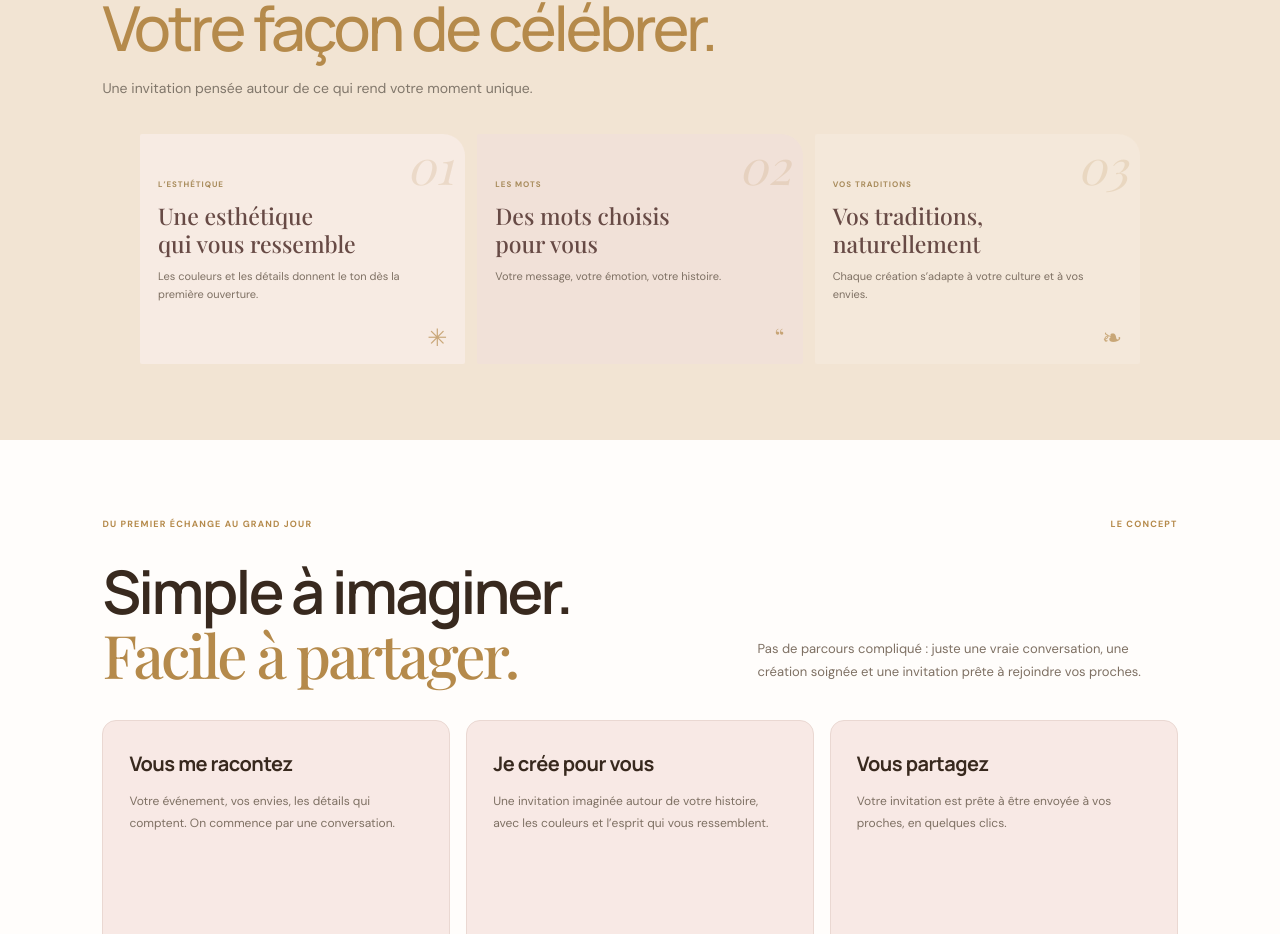
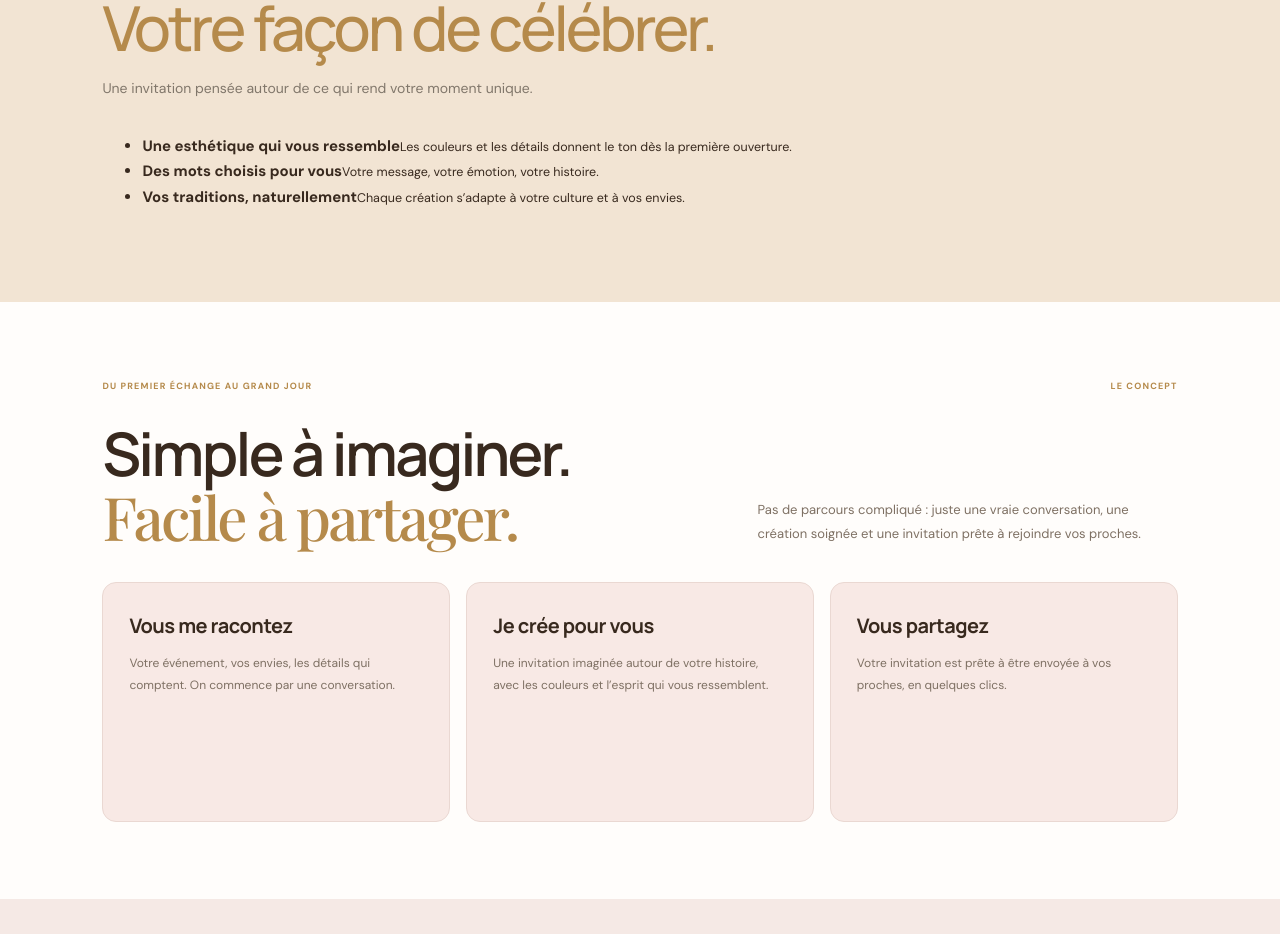
Before and after one commit to chirelhalioua/C-by-C, a Nuxt app: page / in a window 1280 px wide. Shown: the part 2347-3281 px from the top of the page. Built offline with nearby package versions, Linux system fonts and the light colour scheme; a web font is replaced by a local one.

Commit message:
Simplify details section to a concise text bullet list

```diff
--- a/pages/index.vue
+++ b/pages/index.vue
@@ -83,29 +83,11 @@ const steps = [
           <h2>Votre histoire.<br><em>Votre façon de célébrer.</em></h2>
           <p>Une invitation pensée autour de ce qui rend votre moment unique.</p>
         </div>
-        <div class="details-feature-grid">
-          <article class="details-feature details-feature-a">
-            <span class="details-feature-number">01</span>
-            <span class="details-point-label">L’ESTHÉTIQUE</span>
-            <h3>Une esthétique<br>qui vous ressemble</h3>
-            <p>Les couleurs et les détails donnent le ton dès la première ouverture.</p>
-            <span class="details-feature-mark" aria-hidden="true">✳</span>
-          </article>
-          <article class="details-feature details-feature-b">
-            <span class="details-feature-number">02</span>
-            <span class="details-point-label">LES MOTS</span>
-            <h3>Des mots choisis<br>pour vous</h3>
-            <p>Votre message, votre émotion, votre histoire.</p>
-            <span class="details-feature-mark" aria-hidden="true">“</span>
-          </article>
-          <article class="details-feature details-feature-c">
-            <span class="details-feature-number">03</span>
-            <span class="details-point-label">VOS TRADITIONS</span>
-            <h3>Vos traditions,<br>naturellement</h3>
-            <p>Chaque création s’adapte à votre culture et à vos envies.</p>
-            <span class="details-feature-mark" aria-hidden="true">❧</span>
-          </article>
-        </div>
+        <ul class="details-simple-list">
+          <li><span class="details-simple-dot" aria-hidden="true"></span><span><strong>Une esthétique qui vous ressemble</strong><small>Les couleurs et les détails donnent le ton dès la première ouverture.</small></span></li>
+          <li><span class="details-simple-dot" aria-hidden="true"></span><span><strong>Des mots choisis pour vous</strong><small>Votre message, votre émotion, votre histoire.</small></span></li>
+          <li><span class="details-simple-dot" aria-hidden="true"></span><span><strong>Vos traditions, naturellement</strong><small>Chaque création s’adapte à votre culture et à vos envies.</small></span></li>
+        </ul>
       </section>
 
       <section id="fonctionnement" class="process-section section-pad">
```
